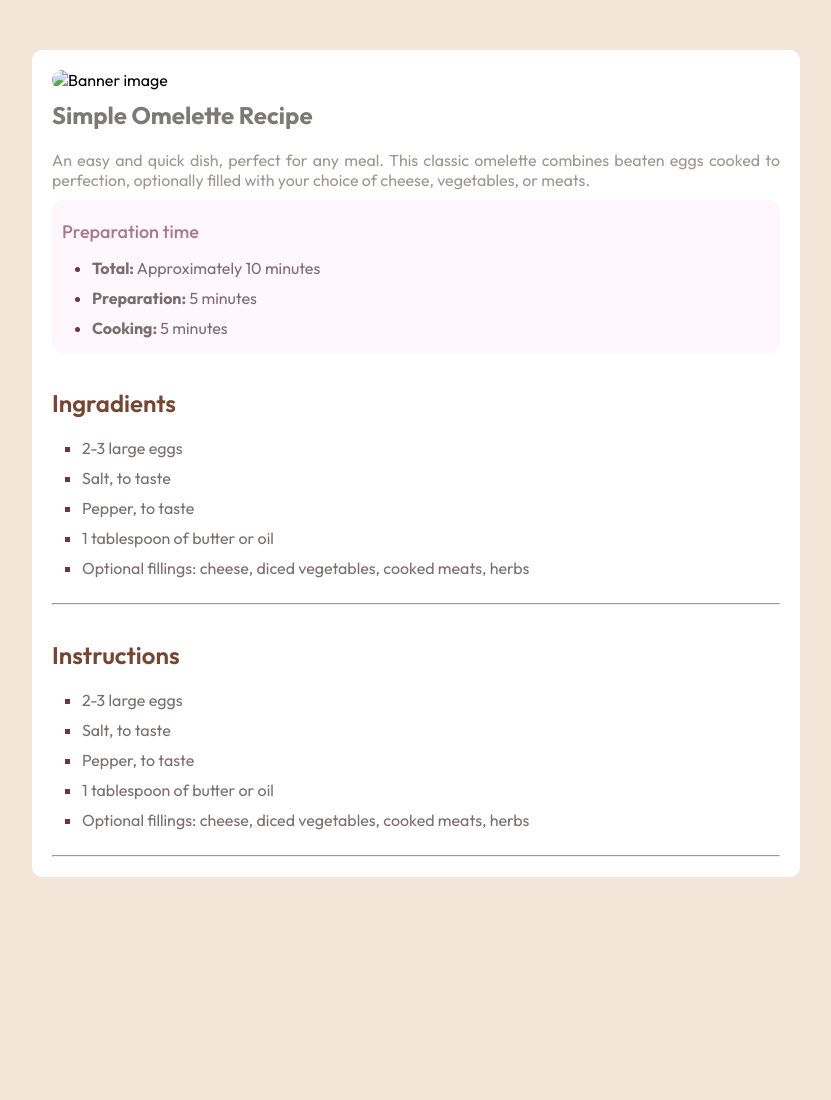
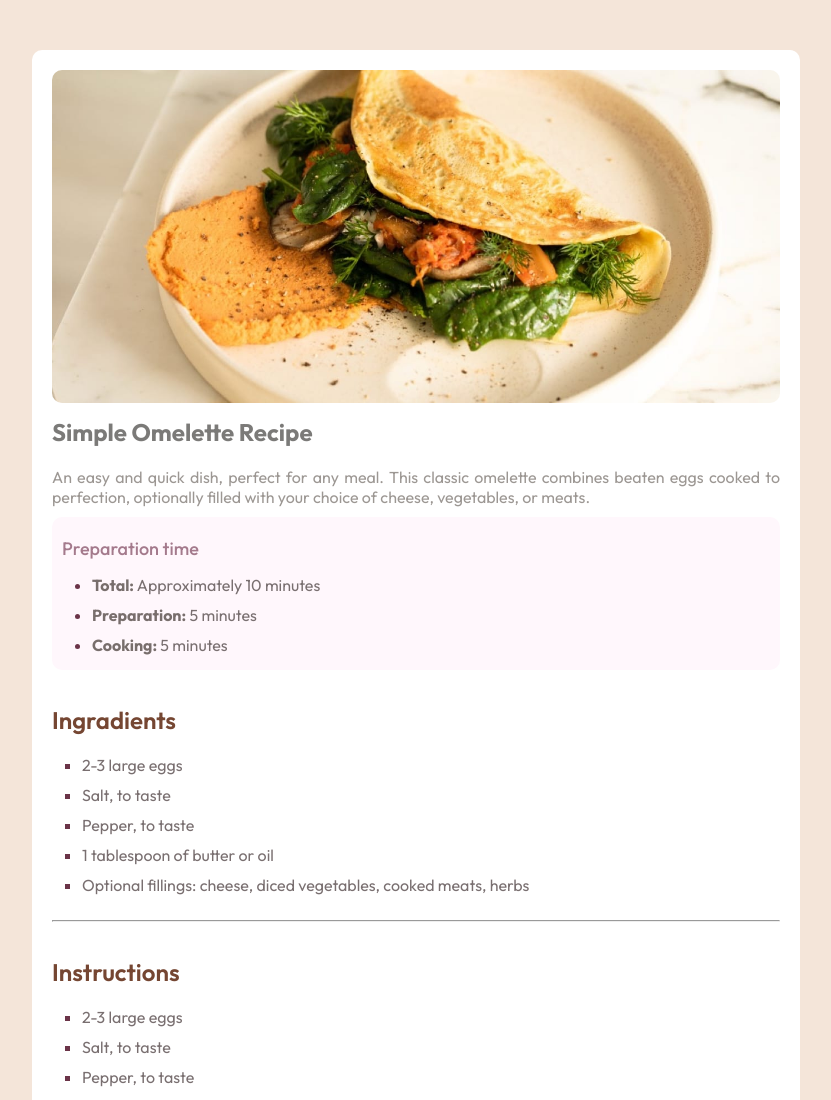
Before and after one commit to riajul7/recipe-page, a plain HTML site: page index.html in a window 1280 px wide. Shown: the top 1100 px of the page, without its empty margins (224-1055 px from the left). Before the commit the page ends 927 px from the top, so only its background shows below. Drawn offline with Linux system fonts and the light colour scheme.

Commit message:
changes image path

```diff
--- a/index.html
+++ b/index.html
@@ -12,7 +12,7 @@
         <div class="container">
             <!---banner section start here-->
             <div id="header-section">
-                <img src="assets/images/image-omelette.jpeg" alt="Banner image">
+                <img src="image-omelette.jpeg" alt="Banner image">
                 <h2>Simple Omelette Recipe</h2>
                 <p>An easy and quick dish, perfect for any meal. This classic omelette combines beaten eggs cooked
                     to perfection, optionally filled with your choice of cheese, vegetables, or meats.</p>
```
